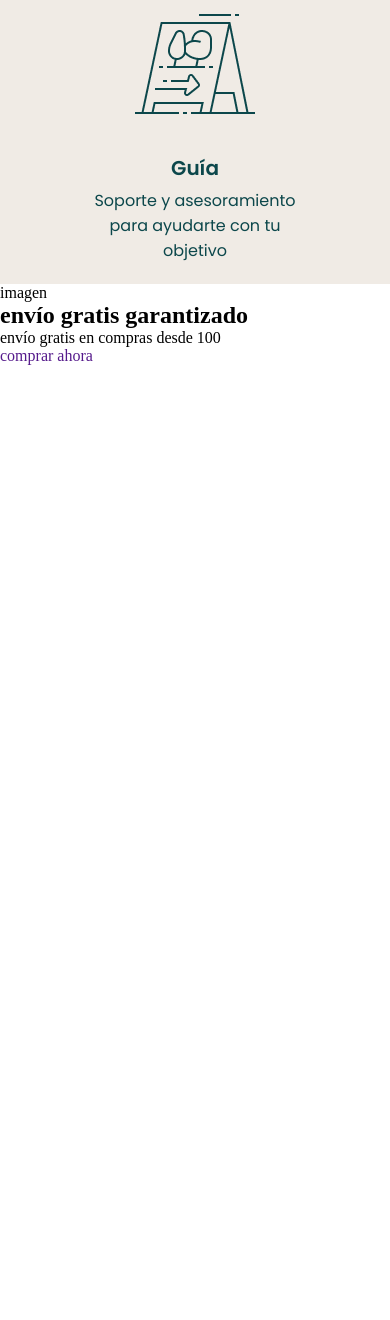
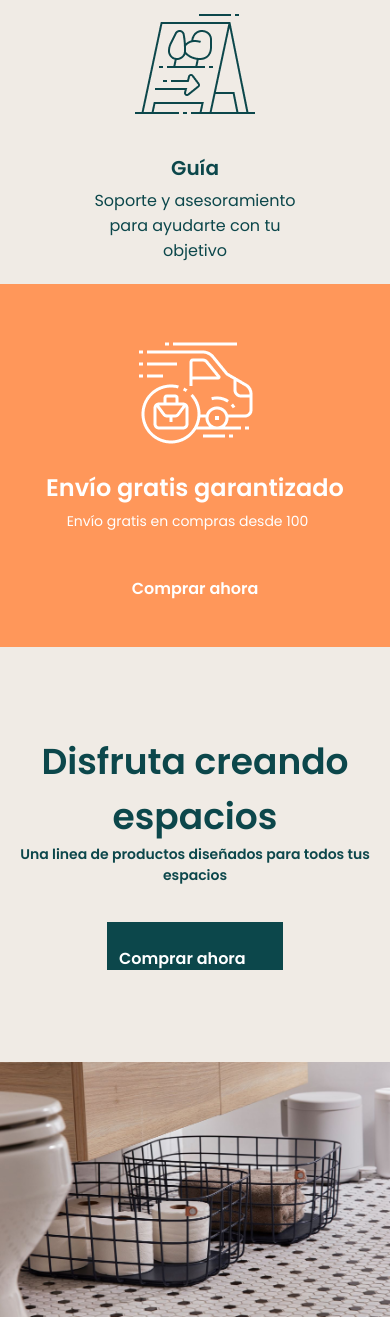
Before and after one commit to Adalab/modulo-1-evaluacion-final-AranDiez, a plain HTML site: page index.html in a window 390 px wide. Shown: the part 1736-3056 px from the top of the page. Before the commit the page ends 2101 px from the top, so only its background shows below. Drawn offline with Linux system fonts and the light colour scheme.

Commit message:
finished heather and main on mobile

```diff
--- a/index.html
+++ b/index.html
@@ -14,6 +14,7 @@
     <title>Open Spaces</title>
   </head>
   <body class="body" >
+<!---------------------------------------HEADER----------------------------------  -->
     <header class="header" >
         <section class="header__section1" >
           <img  class="header__section1--menu" src="./styles/images/burger.png" alt="Menu"></img>
@@ -24,37 +25,49 @@
             <a  class="header__section2--button" href="">compra ahora</a>
         </section>
     </header>
+<!---------------------------------------MAIN------------------------------------>
     <main class="main" >
+<!--------------------------------------MODULE1---------------------------------->
       <section class="main__module1" >
-        <h2 class="main__title" >volverse organizado se siente mejor con OPEN SPACES</h2>
-        <article class="main__article" >
+        <h2 class="main__module1--title" >volverse organizado se siente mejor con OPEN SPACES</h2>
+        <article class="main__module1--article" >
           <img class="main__module1--image1" src="./styles/images/icon_1.png" alt="imagen mesa" title="lo que necesitas"></img>
-          <h3 class="main__title1" >lo que necesitas</h3>
-          <p class="main__article--par" >una linea de productos diseñados para todos tus espacios</p>
+          <h3 class="main__module1--title1" >lo que necesitas</h3>
+          <p class="main__module1--article--par" >una linea de productos diseñados para todos tus espacios</p>
         </article>
-        <article class="main__article">
+        <article class="main__module1--article">
           <img class="main__module1--image2" src="./styles/images/icon_2.png" alt="imagen reciclaje" title="materias primas sustentables"></img>
-          <h3 class="main__title2" >materias primas sustentables</h3>
-          <p class="main__article--par" >todos los productos con materias primas sustentables</p>
+          <h3 class="main__module1--title2" >materias primas sustentables</h3>
+          <p class="main__module1--article--par" >todos los productos con materias primas sustentables</p>
         </article>
-        <article class="main__article" >
+        <article class="main__module1--article" >
           <img class="main__module1--image3" src="./styles/images/icon_3.png" alt="imagen mapa" title="guía"></img>
-          <h3 class="main__title3">guía</h3>
-          <p class="main__article--par" >soporte y asesoramiento para ayudarte con tu objetivo</p>
+          <h3 class="main__module1--title3">guía</h3>
+          <p class="main__module1--article--par" >soporte y asesoramiento para ayudarte con tu objetivo</p>
         </article>
       </section>
+<!--------------------------------------MODULE2---------------------------------->
       <section class="main__module2" >
-        <img src="" alt="">imagen</img>
-        <h2>envío gratis garantizado</h2>
-        <p>envío gratis en compras desde 100</p>
-        <a class="" href="">comprar ahora</a>
+        <img  class="main__module2--img" src="./styles/images/icon_4.png" alt="imagen camión"></img>
+        <h2 class="main__module2--title" >envío gratis garantizado</h2>
+        <p class="main__module2--text" >envío gratis en compras desde 100</p>
+        <a class="main__module2--button" href="">comprar ahora</a>
       </section>
-      <section class="main__module3" ></section>
-      <section class="main__module4" ></section>
-      <section class="main__module5" ></section>
+<!--------------------------------------MODULE3---------------------------------->
+      <section class="main__module3--section1" >
+<article class="main__module3--article" >
+  <h2 class="main__module3--title" >disfruta creando espacios</h2>
+  <p class="main__module3--text" >una linea de productos diseñados para todos tus espacios</p>
+</article>
+<a class="main__module3--button" href="">comprar ahora</a>
 
+      </section>
+      <img class="main__module3--img" src="./styles/images/creando-espacios.jpg" alt=""></img>
     </main>
+<!--------------------------------------FOOTER---------------------------------->
     <footer>
+
+
 
     </footer>
   </body>
--- a/styles/main.css
+++ b/styles/main.css
@@ -88,11 +88,12 @@
     margin-left: 43px;
   }
 }
-/* -------------------------------------HEADER---------------------------------- */
-.main__title:first-letter {
+/* -------------------------------------MAIN---------------------------------- */
+/* -------------------------------------MODULE1---------------------------------- */
+.main__module1--title:first-letter {
   text-transform: capitalize;
 }
-.main__title {
+.main__module1--title {
   width: 322px;
   height: 113px;
   margin: 0 0 37px;
@@ -114,7 +115,7 @@
   justify-content: center;
   background-color: var(--grey-color);
 }
-.main__article {
+.main__module1--article {
   display: grid;
   justify-content: center;
 }
@@ -128,9 +129,9 @@
   margin: 40px auto 30px auto;
 }
 
-.main__title1,
-.main__title2,
-.main__title3 {
+.main__module1--title1,
+.main__module1--title2,
+.main__module1--title3 {
   width: 208px;
   height: 23px;
   flex-grow: 0;
@@ -144,19 +145,19 @@
   text-align: center;
   color: var(--darkblue-color);
 }
-.main__title1,
-.main__title3 {
+.main__module1--title1,
+.main__module1--title3 {
   margin-bottom: 12px;
 }
-.main__title2 {
+.main__module1--title2 {
   margin-bottom: 53px;
 }
-.main__title1,
-.main__title2,
-.main__title3:first-letter {
+.main__module1--title1,
+.main__module1--title2,
+.main__module1--title3:first-letter {
   text-transform: capitalize;
 }
-.main__article--par {
+.main__module1--article--par {
   width: 208px;
   height: 96px;
   flex-grow: 0;
@@ -170,6 +171,105 @@
   text-align: center;
   color: var(--darkblue-color);
 }
-.main__article--par:first-letter {
+.main__module1--article--par:first-letter {
   text-transform: capitalize;
 }
+/* -------------------------------------MODULE2---------------------------------- */
+.main__module2 {
+  background-color: var(--orange-color);
+  font-family: Poppins;
+  font-stretch: normal;
+  font-style: normal;
+  line-height: normal;
+  letter-spacing: normal;
+  text-align: center;
+  color: var(--white-color);
+  display: grid;
+  justify-content: center;
+}
+.main__module2--img {
+  margin: 46px auto 10px auto;
+}
+.main__module2--title {
+  width: 414px;
+  height: 41px;
+  margin: 10px 0 0;
+  font-size: 24px;
+  font-weight: 600;
+}
+.main__module2--title:first-letter {
+  text-transform: capitalize;
+}
+.main__module2--text {
+  width: 375px;
+  height: 31px;
+  margin: 0px 27px 5px 12px;
+  font-size: 14px;
+}
+.main__module2--text:first-letter {
+  text-transform: capitalize;
+}
+.main__module2--button {
+  color: var(--white-color);
+  /* width: 127px; */
+  height: 24px;
+  font-size: 16px;
+  font-weight: 600;
+  margin: 5px auto 47px auto;
+  padding: 24px 21px;
+}
+.main__module2--button:first-letter {
+  text-transform: capitalize;
+}
+/* -------------------------------------MODULE3---------------------------------- */
+.main__module3--section1 {
+  display: grid;
+  justify-content: center;
+  background-color: var(--grey-color);
+}
+.main__module3--article {
+  width: 360px;
+  height: 112px;
+  font-family: Poppins;
+  font-size: 24px;
+  font-weight: 600;
+  font-stretch: normal;
+  font-style: normal;
+  line-height: normal;
+  letter-spacing: normal;
+  text-align: center;
+  color: var(--darkblue-color);
+  margin: 87px 27px 71px 27px;
+}
+.main__module3--title:first-letter {
+  text-transform: capitalize;
+}
+.main__module3--text {
+  font-size: 14px;
+}
+.main__module3--text:first-letter {
+  text-transform: capitalize;
+}
+.main__module3--button {
+  width: 176px;
+  height: 48px;
+  flex-grow: 0;
+  font-family: Poppins;
+  font-size: 16px;
+  font-weight: 600;
+  font-stretch: normal;
+  font-style: normal;
+  line-height: normal;
+  letter-spacing: normal;
+  color: var(--white-color);
+  background-color: var(--darkblue-color);
+  margin: 5px auto 92px auto;
+  padding: 24px 12px;
+}
+.main__module3--button:first-letter {
+  text-transform: capitalize;
+}
+.main__module3--img {
+  width: 100vw;
+}
+/*-------------------------------------FOOTER---------------------------------- */
```
